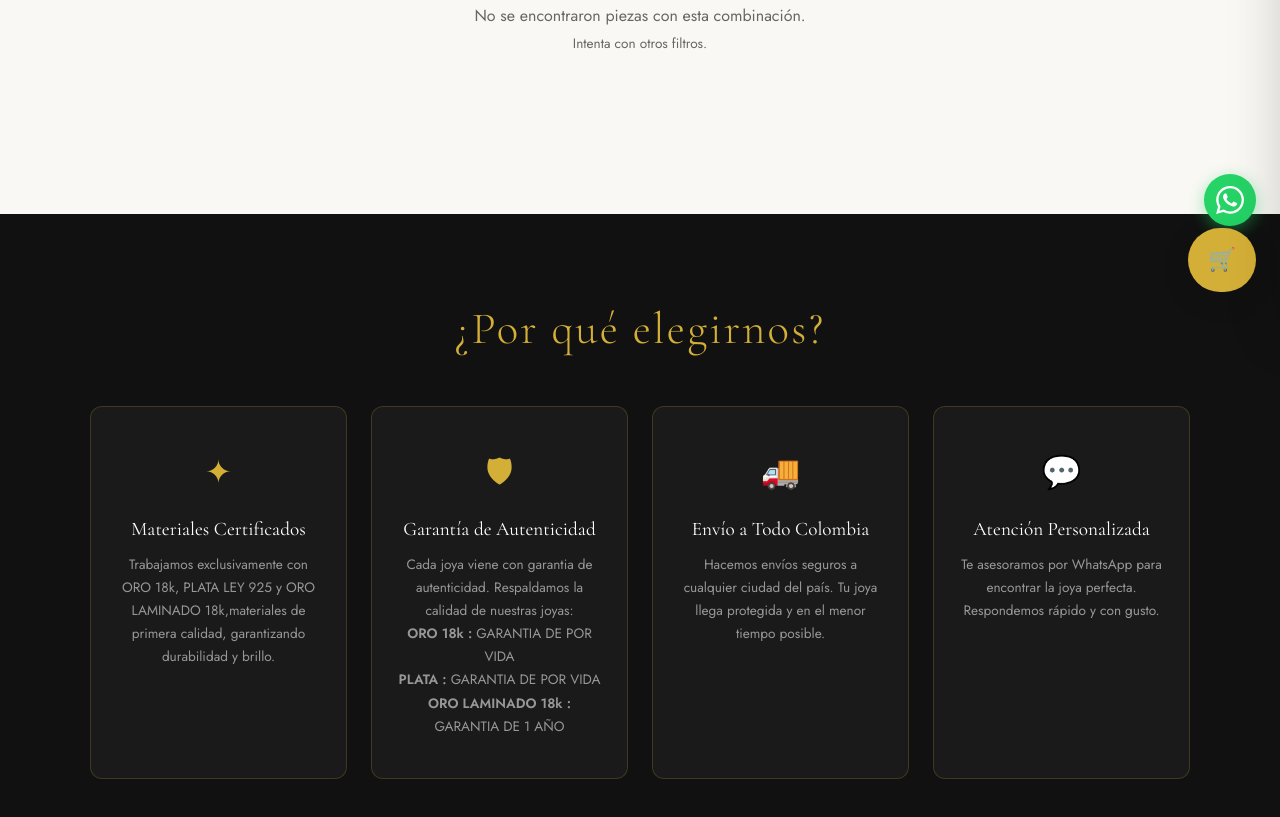
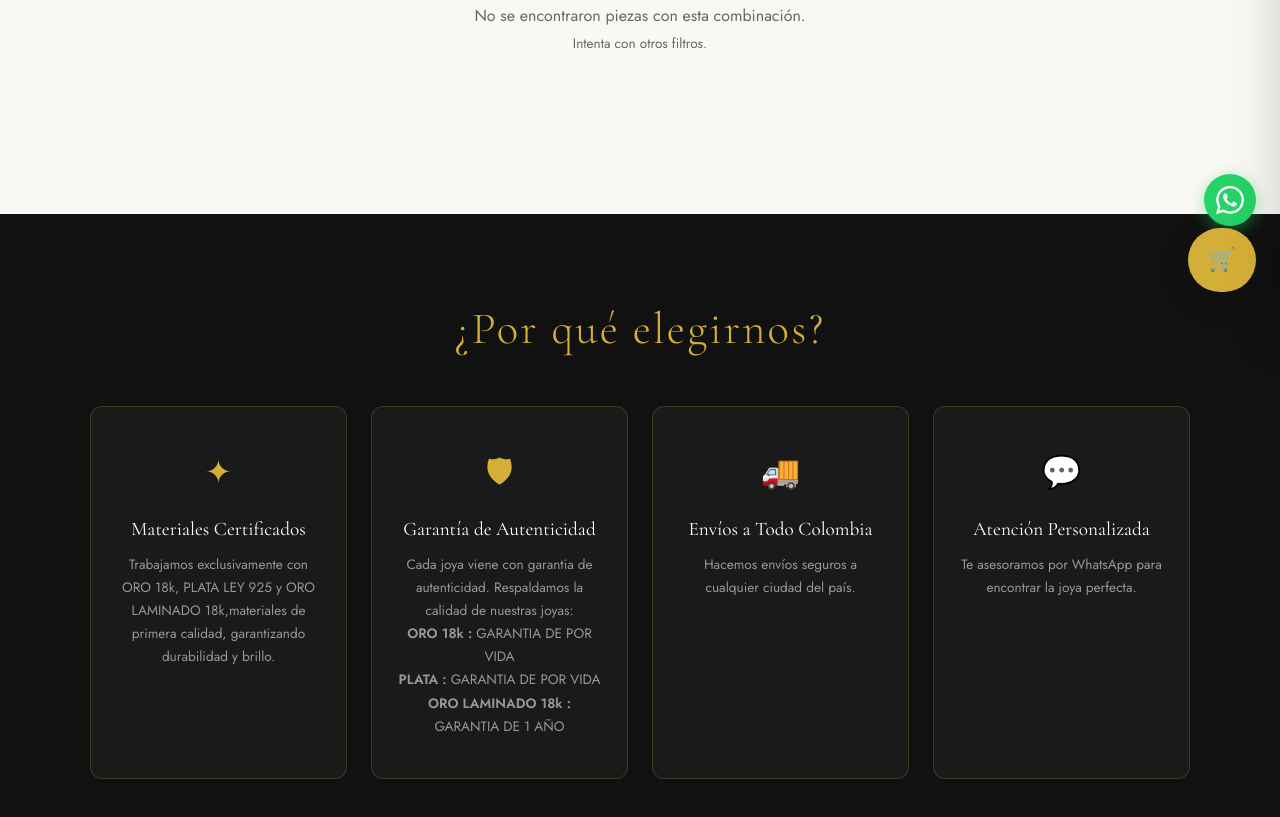
Before and after one commit to JulianRamirez43/GoldenJulian, a website built with Vite: page index.html in a window 1280 px wide. Shown: the part 484-1301 px from the top of the page. Built offline with nearby package versions, Linux system fonts and the light colour scheme; some packages are replaced by stand-ins of ours; no server answers; the database is empty.

Commit message:
change of por que elegirnos

```diff
--- a/index.html
+++ b/index.html
@@ -55,13 +55,13 @@
       </div>
       <div class="por-que-card">
         <div class="por-que-icono">🚚</div>
-        <h3>Envío a Todo Colombia</h3>
-        <p>Hacemos envíos seguros a cualquier ciudad del país. Tu joya llega protegida y en el menor tiempo posible.</p>
+        <h3>Envíos a Todo Colombia</h3>
+        <p>Hacemos envíos seguros a cualquier ciudad del país.</p>
       </div>
       <div class="por-que-card">
         <div class="por-que-icono">💬</div>
         <h3>Atención Personalizada</h3>
-        <p>Te asesoramos por WhatsApp para encontrar la joya perfecta. Respondemos rápido y con gusto.</p>
+        <p>Te asesoramos por WhatsApp para encontrar la joya perfecta.</p>
       </div>
     </div>
   </section>
```
